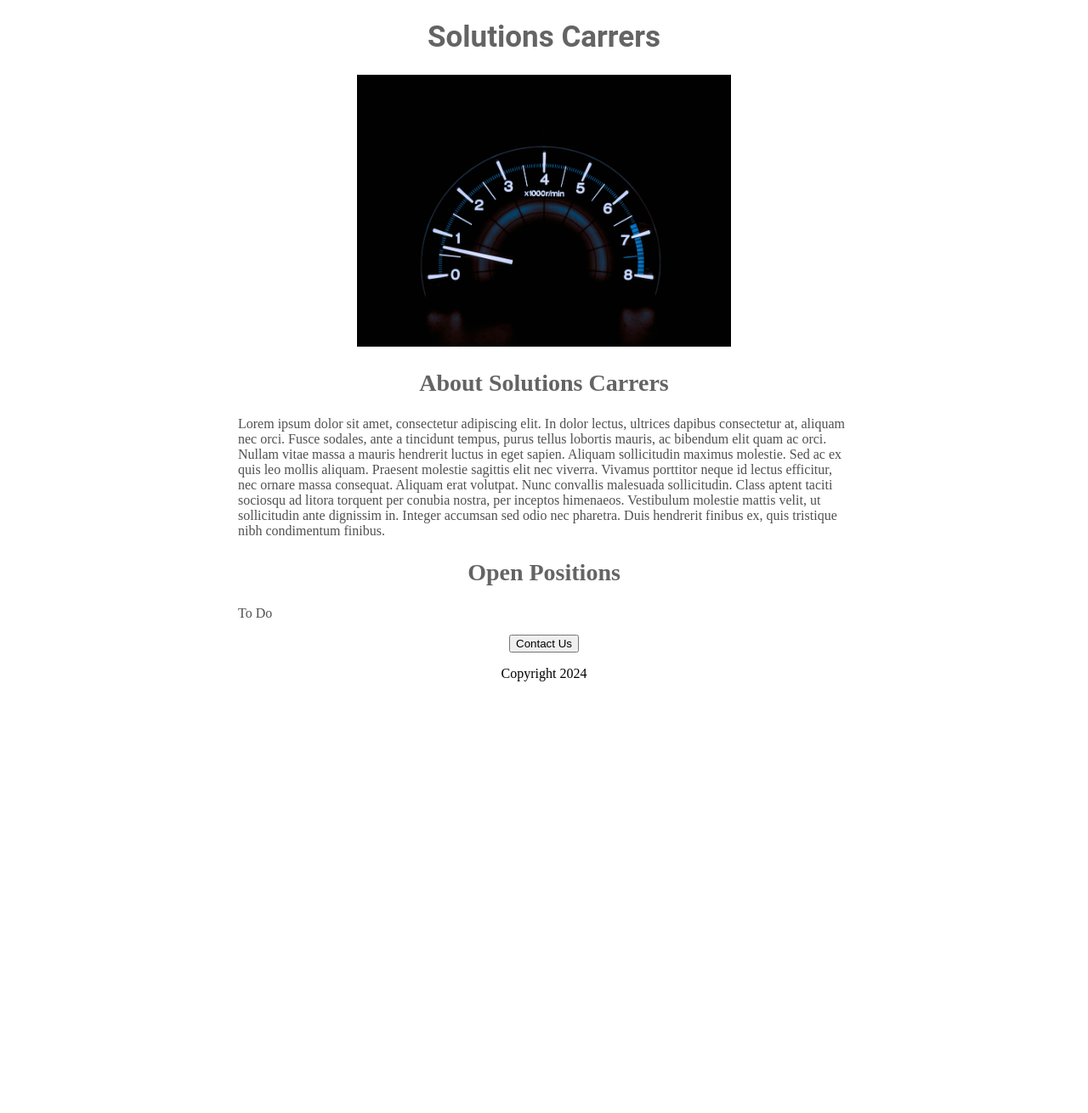
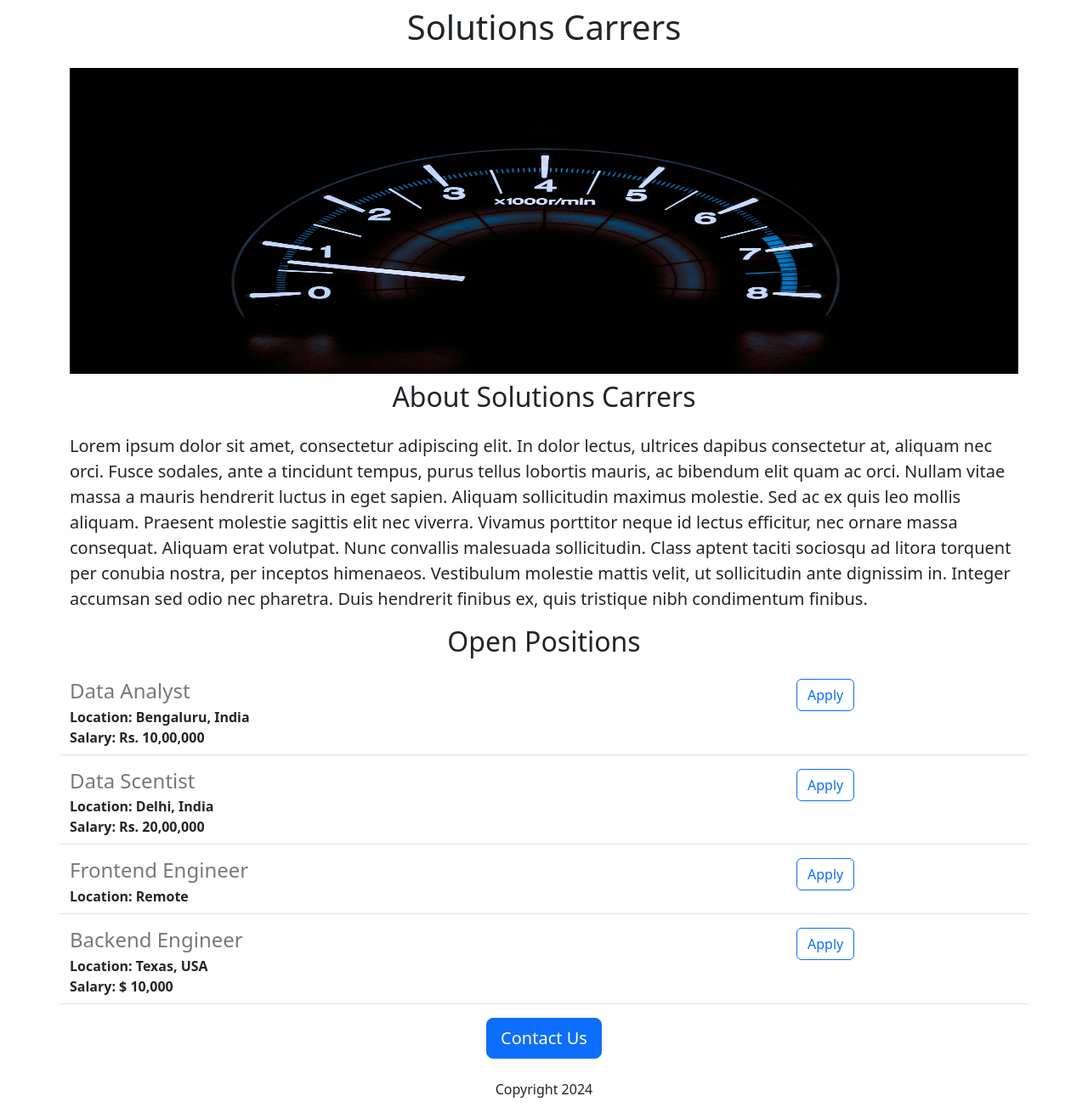
Before and after one commit to SauravNair23/learn-flask, a Flask app: page / in a window 1280 px wide. Shown: the whole page at 85% size. Before the commit the page ends 802 px from the top, so only its background shows below. Run offline with Flask 3, Linux system fonts and the light colour scheme.

Commit message:
Added job item.html

```diff
--- a/app.py
+++ b/app.py
@@ -2,10 +2,31 @@
 
 app = Flask(__name__)
 
+Jobs = [{
+    'id': 1,
+    'title': 'Data Analyst',
+    'location': 'Bengaluru, India',
+    'salary': 'Rs. 10,00,000'
+}, {
+    'id': 2,
+    'title': 'Data Scentist',
+    'location': 'Delhi, India',
+    'salary': 'Rs. 20,00,000'
+}, {
+    'id': 3,
+    'title': 'Frontend Engineer',
+    'location': 'Remote'
+}, {
+    'id': 4,
+    'title': 'Backend Engineer',
+    'location': 'Texas, USA',
+    'salary': '$ 10,000'
+}]
+
 
 @app.route('/')
 def index():
-  return render_template('index.html')
+  return render_template('index.html', jobs=Jobs, company_name='Solutions')
 
 
 if __name__ == "__main__":
--- a/templates/index.html
+++ b/templates/index.html
@@ -1,53 +1,35 @@
 <!DOCTYPE html>
 <html lang="en">
   <head>
-    <style>
-      h1 {
-        font-size: 35px;
-        font-family: Roboto;
-        color: rgb(100, 100, 100);
-        text-align: center;
-      }
-
-      #Banner {
-        width: 100%;
-        height: 320px;
-        object-fit: contain;
-
-      }
-
-      h2 {
-        font_family: Roboto;
-        font-size: 28px;
-        color: rgb(100, 100, 100);
-        text-align:center;
-      }
-
-      .bodytext {
-        font_family: Roboto;
-        color: rgb(80, 80, 80);
-      }
-
-      #container {
-        max-width: 720px;
-        margin: 0 auto 0 auto;
-      }
-    </style>
     <title>
       Solutions Carrers
     </title>
+    <meta charset="utf-8">
+    <meta name="viewport" content="width=device-width, initial-scale=1">
+    <link href="https://cdn.jsdelivr.net/npm/bootstrap@5.3.3/dist/css/bootstrap.min.css" rel="stylesheet" integrity="sha384-QWTKZyjpPEjISv5WaRU9OFeRpok6YctnYmDr5pNlyT2bRjXh0JMhjY6hW+ALEwIH" crossorigin="anonymous">
+    <style>
+      #banner {
+        height: 360px;
+        width: 100%;
+      }
+    </style>
+
   </head>
   <body>
-    <div id = "container">
-      <h1>Solutions Carrers</h1>
-      <img id="Banner" src="static/Banner.jpg">
-      <h2>About Solutions Carrers</h2>
-      <p class="bodytext">Lorem ipsum dolor sit amet, consectetur adipiscing elit. In dolor lectus, ultrices dapibus consectetur at, aliquam nec orci. Fusce sodales, ante a tincidunt tempus, purus tellus lobortis mauris, ac bibendum elit quam ac orci. Nullam vitae massa a mauris hendrerit luctus in eget sapien. Aliquam sollicitudin maximus molestie. Sed ac ex quis leo mollis aliquam. Praesent molestie sagittis elit nec viverra. Vivamus porttitor neque id lectus efficitur, nec ornare massa consequat. Aliquam erat volutpat. Nunc convallis malesuada sollicitudin. Class aptent taciti sociosqu ad litora torquent per conubia nostra, per inceptos himenaeos. Vestibulum molestie mattis velit, ut sollicitudin ante dignissim in. Integer accumsan sed odio nec pharetra. Duis hendrerit finibus ex, quis tristique nibh condimentum finibus.</p>
-      <h2>Open Positions</h2>
-      <p class="bodytext">To Do</p>
-      <div style="text-align:center">
-      <button>Contact Us</button>
-      <p>Copyright 2024</p>
+    <div class = 'container'>
+      <h1 class='text-center mt-2 mb-4'>{{company_name}} Carrers</h1>
+      <img class='img-fluid' id="banner" src="static/Banner.jpg">
+      <h2 class='text-center mt-2 mb-4'>About {{company_name}} Carrers</h2>
+      <p class='lead'>Lorem ipsum dolor sit amet, consectetur adipiscing elit. In dolor lectus, ultrices dapibus consectetur at, aliquam nec orci. Fusce sodales, ante a tincidunt tempus, purus tellus lobortis mauris, ac bibendum elit quam ac orci. Nullam vitae massa a mauris hendrerit luctus in eget sapien. Aliquam sollicitudin maximus molestie. Sed ac ex quis leo mollis aliquam. Praesent molestie sagittis elit nec viverra. Vivamus porttitor neque id lectus efficitur, nec ornare massa consequat. Aliquam erat volutpat. Nunc convallis malesuada sollicitudin. Class aptent taciti sociosqu ad litora torquent per conubia nostra, per inceptos himenaeos. Vestibulum molestie mattis velit, ut sollicitudin ante dignissim in. Integer accumsan sed odio nec pharetra. Duis hendrerit finibus ex, quis tristique nibh condimentum finibus.</p>
+      <h2 class='text-center mt-2 mb-4'>Open Positions</h2>
+      <p>
+        {% for job in jobs %}
+        {% include 'jobitem.html' %}
+        {% endfor %}
+      </p>
+      <div class='text-center'>
+      <button class="btn btn-primary btn-lg">Contact Us</button>
+      <p class='mt-4'>Copyright 2024</p>
       </div>
     </div>
   </body>
--- /dev/null
+++ b/templates/jobitem.html
@@ -0,0 +1,14 @@
+<div class='border-bottom row' style='margin-bottom:16px; padding-bottom:8px;'>
+    <div class='col-9'>
+      <h4 style='color:rgb(120,120,120); margin-bottom:4px';> {{job['title']}}</h4>
+      <div><b>Location: {{job['location']}}</b></div>
+      <div>
+        {% if 'salary' in job %}
+        <b>Salary: {{job['salary']}}</b>
+        {% endif %}
+      </div>
+    </div>
+    <div class='col-3'>
+    <button type="button" class="btn btn-outline-primary">Apply</button>
+    </div>
+  </div>
```
